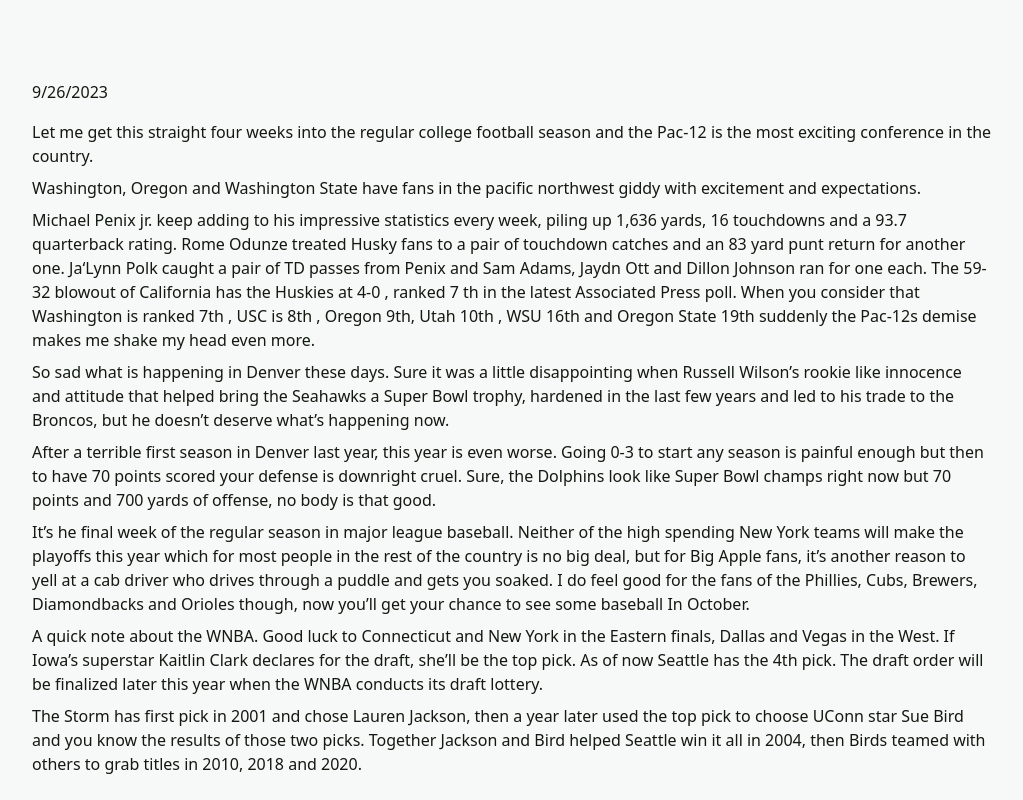
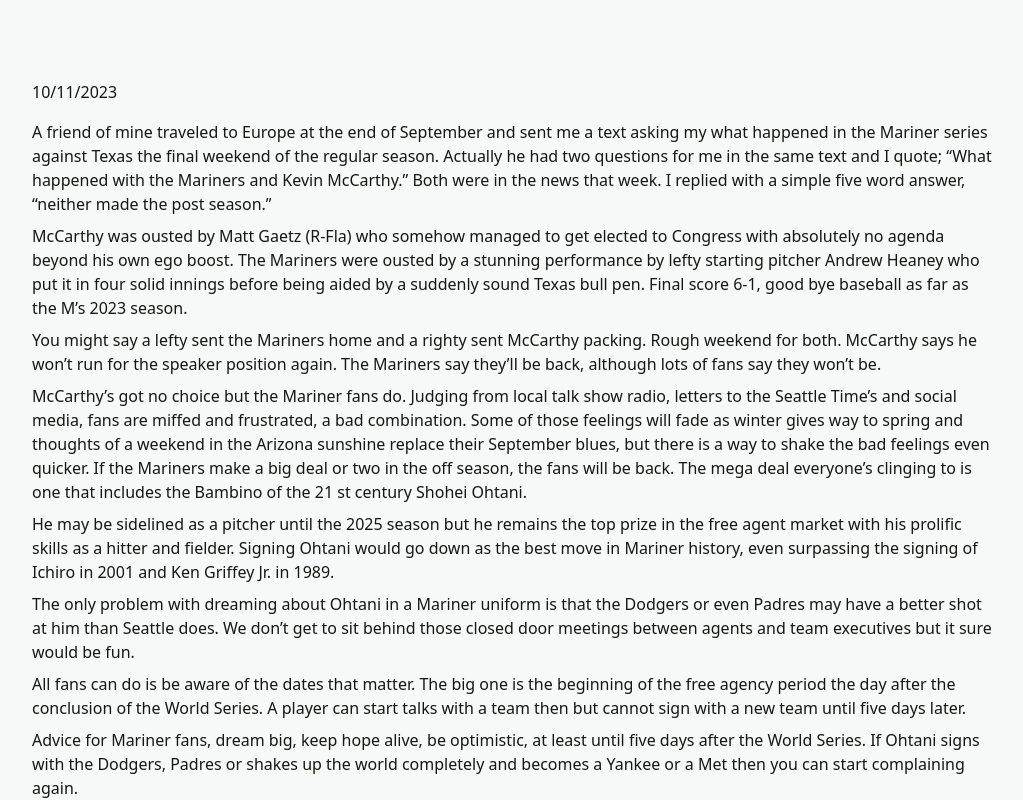
Before and after one commit to Jerud-Moyer/tony-ventrella-web, a Next.js app: page /blog in a window 1280 px wide. Shown: the part 240-1040 px from the top of the page, without its empty margins (128-1151 px from the left). Built offline with nearby package versions, Linux system fonts and the light colour scheme.

Commit message:
new column

```diff
--- a/data/blog-entries.js
+++ b/data/blog-entries.js
@@ -34,5 +34,19 @@
     'It\’s he final week of the regular season in major league baseball. Neither of the high spending New York teams will make the playoffs this year which for most people in the rest of the country is no big deal, but for Big Apple fans, it\’s another reason to yell at a cab driver who drives through a puddle and gets you soaked. I do feel good for the fans of the Phillies, Cubs, Brewers, Diamondbacks and Orioles though, now you\’ll get your chance to see some baseball In October.',
     'A quick note about the WNBA. Good luck to Connecticut and New York in the Eastern finals, Dallas and Vegas in the West. If Iowa\’s superstar Kaitlin Clark declares for the draft, she\’ll be the top pick. As of now Seattle has the 4th pick. The draft order will be finalized later this year when the WNBA conducts its draft lottery.',
     'The Storm has first pick in 2001 and chose Lauren Jackson, then a year later used the top pick to choose UConn star Sue Bird and you know the results of those two picks. Together Jackson and Bird helped Seattle win it all in 2004, then Birds teamed with others to grab titles in 2010, 2018 and 2020.']
+  },
+  {
+    createdAt: 1696993272497,
+    title: '',
+    content: [
+      'A friend of mine traveled to Europe at the end of September and sent me a text asking my what happened in the Mariner series against Texas the final weekend of the regular season. Actually he had two questions for me in the same text and I quote; “What happened with the Mariners and Kevin McCarthy.” Both were in the news that week. I replied with a simple five word answer, “neither made the post season.”',
+      'McCarthy was ousted by Matt Gaetz (R-Fla) who somehow managed to get elected to Congress with absolutely no agenda beyond his own ego boost. The Mariners were ousted by a stunning performance by lefty starting pitcher Andrew Heaney who put it in four solid innings before being aided by a suddenly sound Texas bull pen. Final score 6-1, good bye baseball as far as the M\’s 2023 season.',
+      'You might say a lefty sent the Mariners home and a righty sent McCarthy packing. Rough weekend for both. McCarthy says he won\’t run for the speaker position again. The Mariners say they\’ll be back, although lots of fans say they won\’t be.',
+      'McCarthy\’s got no choice but the Mariner fans do. Judging from local talk show radio, letters to the Seattle Time\’s and social media, fans are miffed and frustrated, a bad combination. Some of those feelings will fade as winter gives way to spring and thoughts of a weekend in the Arizona sunshine replace their September blues, but there is a way to shake the bad feelings even quicker. If the Mariners make a big deal or two in the off season, the fans will be back. The mega deal everyone\’s clinging to is one that includes the Bambino of the 21 st century Shohei Ohtani.',
+      'He may be sidelined as a pitcher until the 2025 season but he remains the top prize in the free agent market with his prolific skills as a hitter and fielder. Signing Ohtani would go down as the best move in Mariner history, even surpassing the signing of Ichiro in 2001 and Ken Griffey Jr. in 1989.',
+      'The only problem with dreaming about Ohtani in a Mariner uniform is that the Dodgers or even Padres may have a better shot at him than Seattle does. We don\’t get to sit behind those closed door meetings between agents and team executives but it sure would be fun.',
+      'All fans can do is be aware of the dates that matter. The big one is the beginning of the free agency period the day after the conclusion of the World Series. A player can start talks with a team then but cannot sign with a new team until five days later.',
+      'Advice for Mariner fans, dream big, keep hope alive, be optimistic, at least until five days after the World Series. If Ohtani signs with the Dodgers, Padres or shakes up the world completely and becomes a Yankee or a Met then you can start complaining again.'
+    ]
   }
 ]
```
